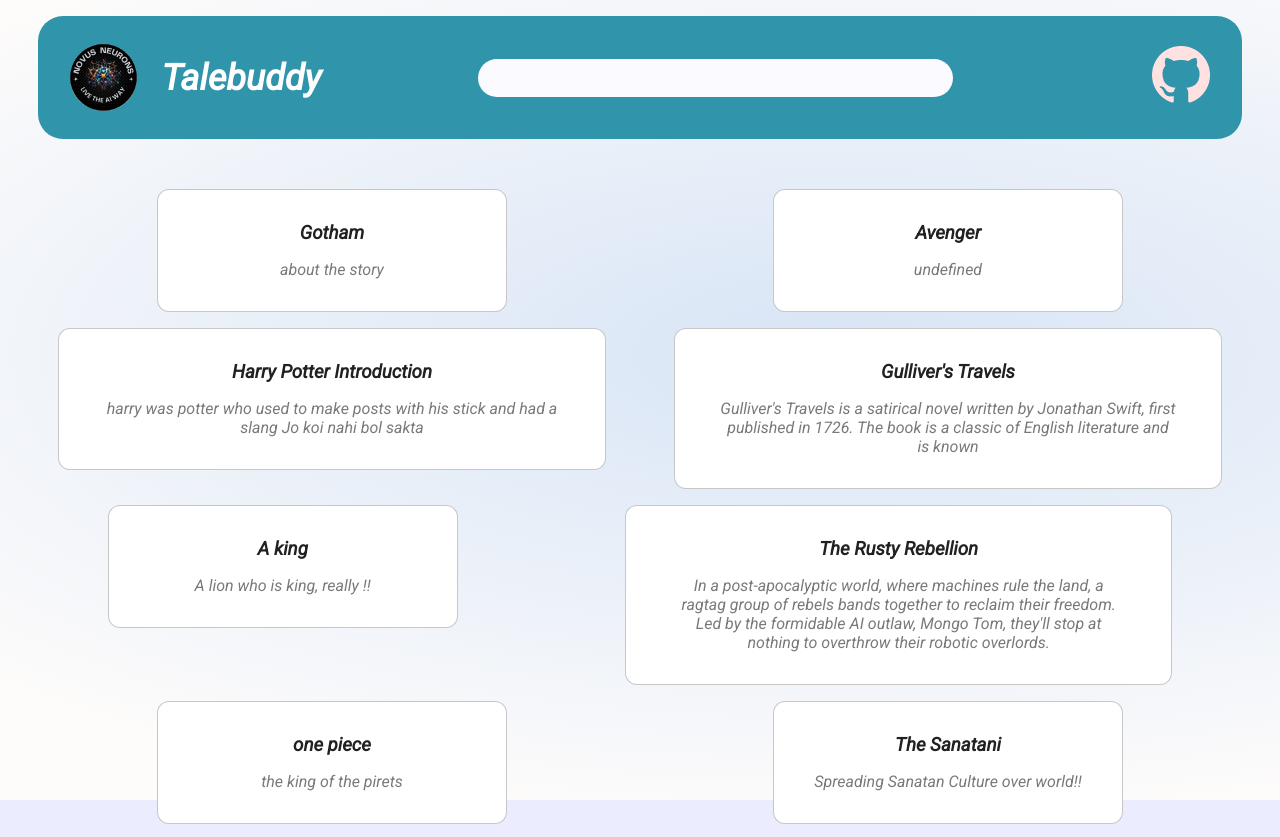
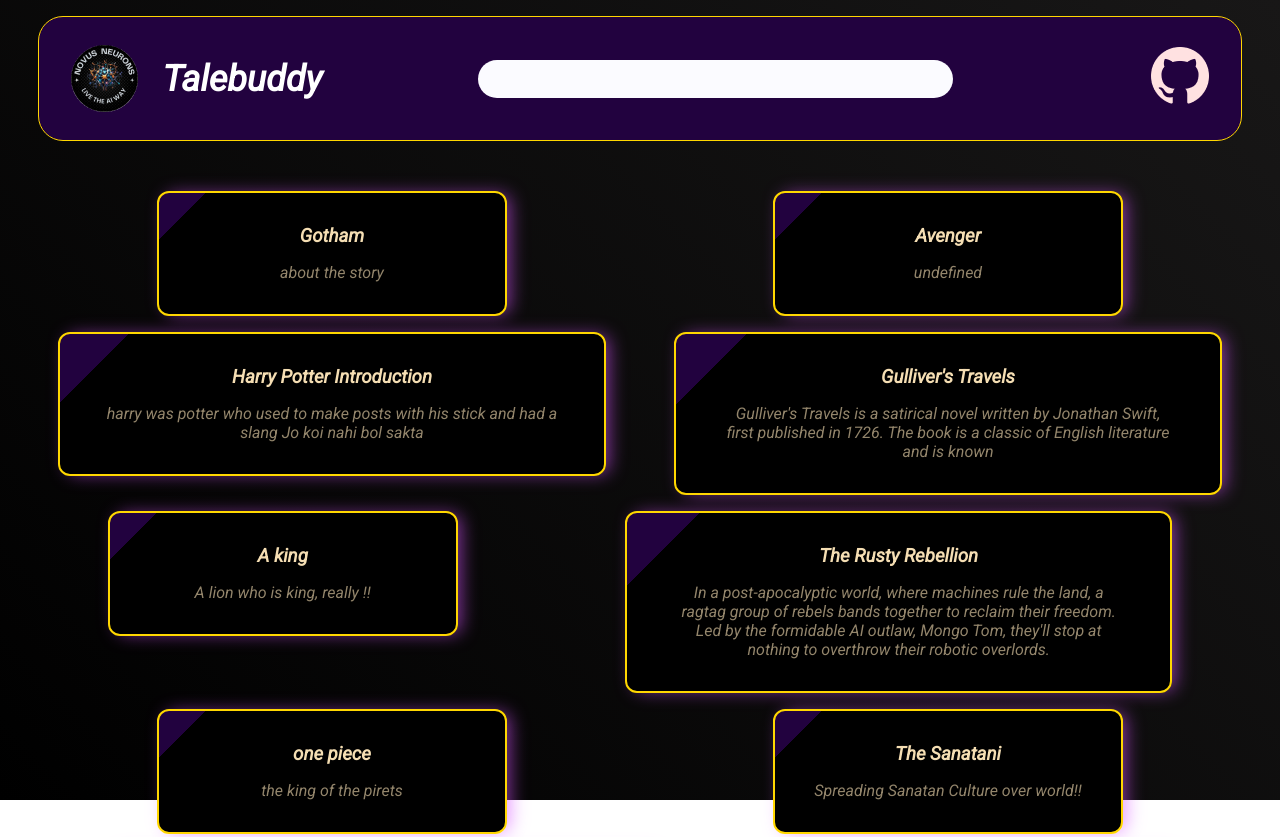
Before and after one commit to Novus-Neurons/talebuddy, a plain HTML site: page talebuddy/index.html in a window 1280 px wide. Shown: the top 837 px of the page. Drawn offline with Linux system fonts and the light colour scheme; files whose address does not match are found by name.

Commit message:
Updated index.css, new color scheme

```diff
--- a/talebuddy/index.css
+++ b/talebuddy/index.css
@@ -8,7 +8,6 @@
 }
 
 body {
-    background: #ECECFF;
     text-align: center;
     color: #212121;
 }
@@ -21,7 +20,7 @@ body {
     height: 100vh;
     width: 100%;
     z-index: -1;
-    background: radial-gradient(92.82% 58.5% at 65.55% 44.29%, rgba(188, 208, 248, 0.50) 0%, rgba(255, 252, 252, 0.85) 100%), #F2F9F4;
+    background-image: linear-gradient(45deg,black,rgb(24, 23, 23));
 }
 
 nav a {
@@ -33,7 +32,8 @@ nav {
     display: flex;
     width: 94%;
     border-radius: 25px;
-    background: #3094AA;
+    background: rgb(34, 2, 63);
+    border: gold 1px solid;
     align-items: center;
     justify-content: space-between;
     padding: 0.1em 2em;
@@ -85,7 +85,9 @@ nav .githubIcon {
 }
 
 .card:hover {
-    box-shadow: 6px 0.55px 18px -3px rgba(101, 101, 101, 0.608);
+    box-shadow: 6px 0.55px 18px -2px rgba(234, 255, 45, 0.849);
+    background-image:linear-gradient(-45deg,rgb(34, 2, 63) 90%,black 20%) ;
+    transition: 500ms;
 }
 
 .card {
@@ -97,10 +99,11 @@ nav .githubIcon {
     margin-inline: auto;
     padding: 2em;
     border-radius: 12px;
-    border: 1px solid rgba(34, 34, 34, 0.25);
-    background: #FFF;
+    box-shadow: 6px 0.55px 18px -3px rgba(215, 86, 255, 0.608);
+    border: 2px solid gold;
+    background-image:linear-gradient(-45deg,black 90%,rgb(34, 2, 63) 20%) ;
+    color: wheat;
     gap: 1em;
-    transition: 0.5s;
     cursor: pointer;
 }
 
```
